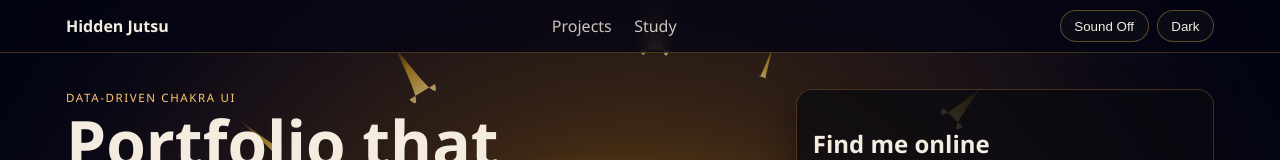
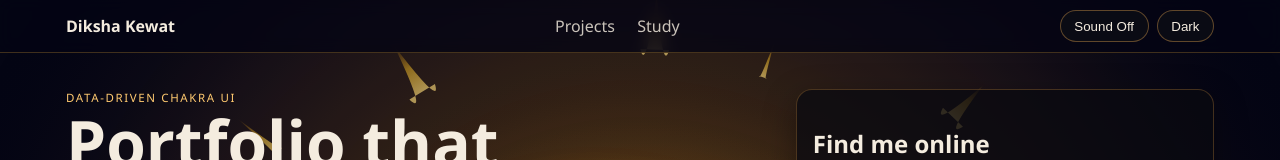
Before and after one commit to dikshakewat3776/dev-sage-mode-portfolio, a React (Vite) app: page / in a window 1280 px wide. Shown: the top 160 px of the page. Built offline with nearby package versions, Linux system fonts and the light colour scheme.

Commit message:
Update package dependencies and change portfolio name in Navbar component

```diff
--- a/package.json
+++ b/package.json
@@ -12,7 +12,6 @@
   },
   "dependencies": {
     "framer-motion": "^12.38.0",
-    "gh-pages": "^5.0.0",
     "react": "^18.2.0",
     "react-dom": "^18.2.0",
     "react-icons": "^5.6.0",
@@ -29,6 +28,7 @@
     "eslint": "^8.45.0",
     "eslint-plugin-react-hooks": "^4.6.0",
     "eslint-plugin-react-refresh": "^0.4.3",
+    "gh-pages": "^6.3.0",
     "typescript": "^5.0.2",
     "vite": "^4.4.5"
   }
--- a/src/components/Navbar.tsx
+++ b/src/components/Navbar.tsx
@@ -7,7 +7,7 @@ export const Navbar = () => {
     <header className="navbar-shell">
       <nav className="navbar" aria-label="Primary">
         <NavLink to="/" className="brand">
-          Hidden Jutsu
+          Diksha Kewat
         </NavLink>
         <div className="nav-links">
           <NavLink to="/projects">Projects</NavLink>
```
